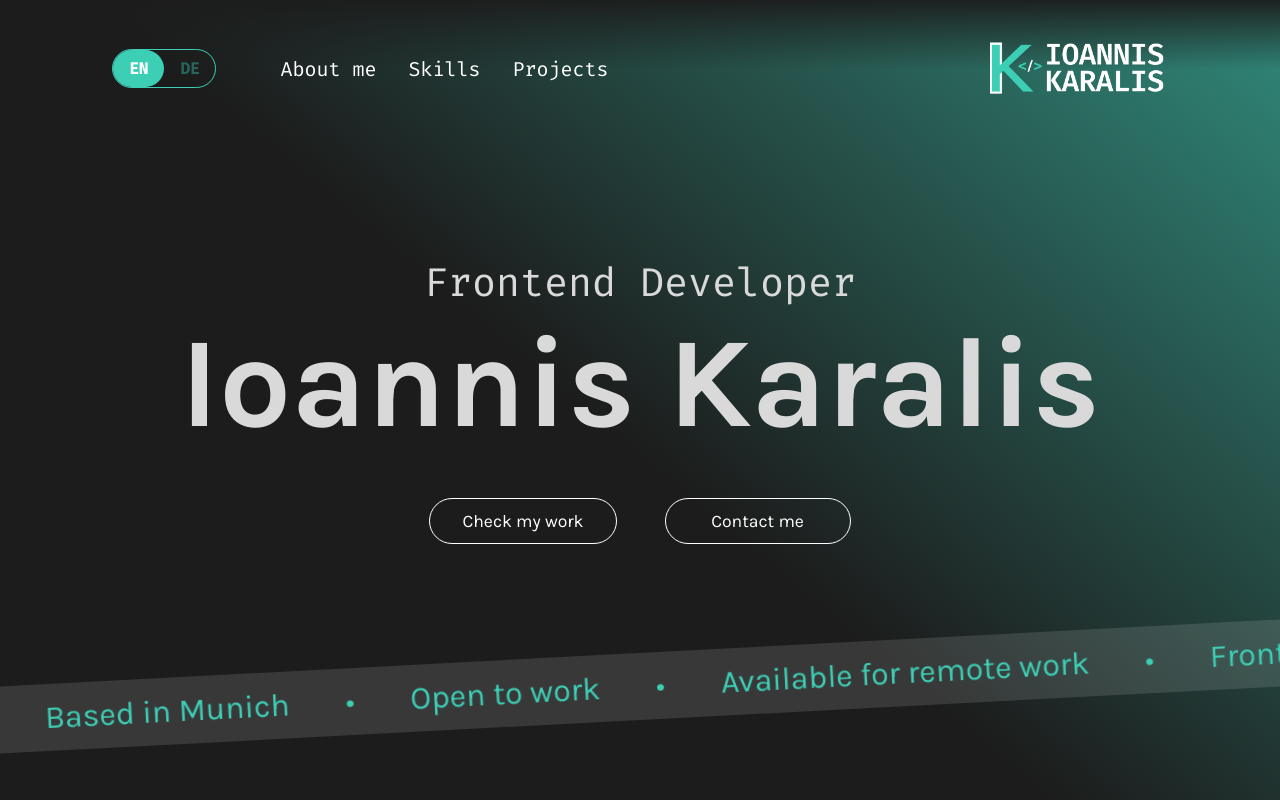
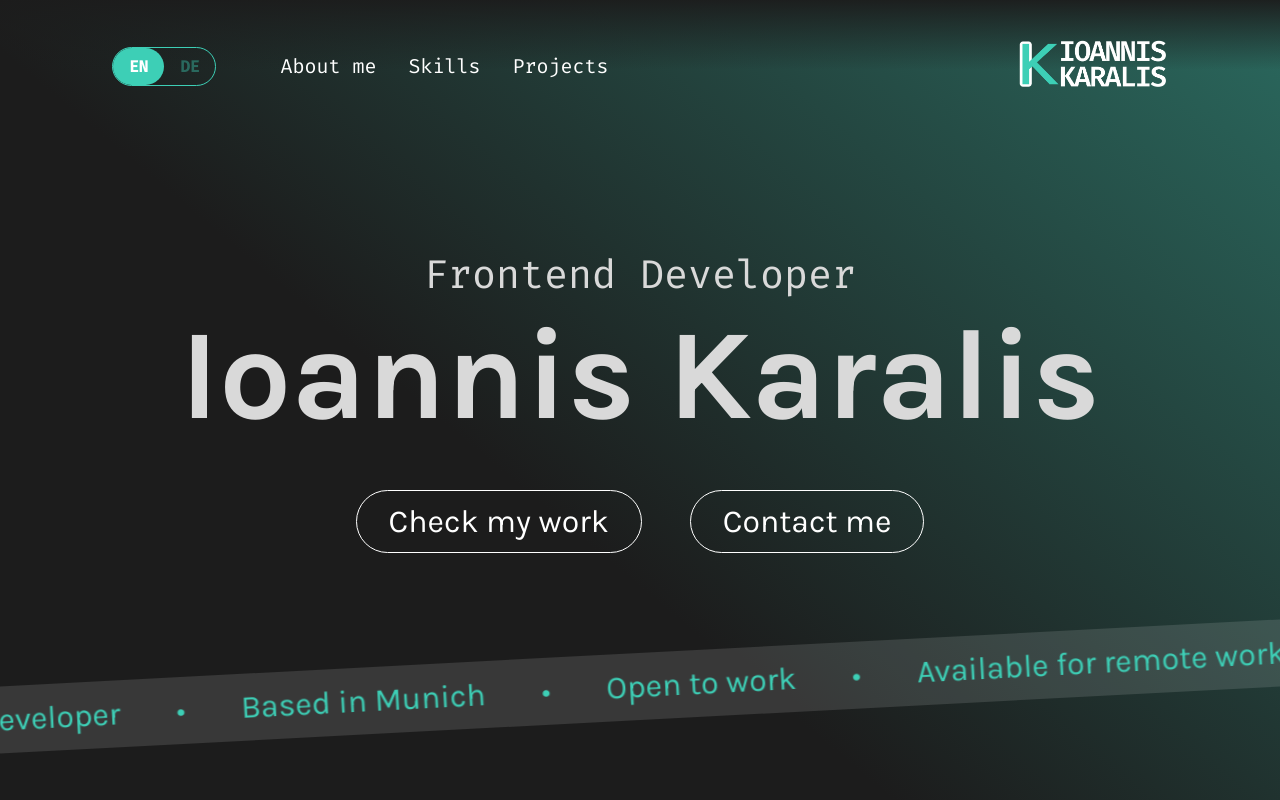
Before and after one commit to Ioannis1Karalis/portfolio, an Angular app: page / in a window 1280 px wide. Shown: the top 800 px of the page. Built offline with nearby package versions, Linux system fonts and the light colour scheme.

Commit message:
logo & font size of marquee changed

```diff
--- a/src/app/footer/footer.component.html
+++ b/src/app/footer/footer.component.html
@@ -1,7 +1,7 @@
 <footer class="footer-section">
   <div class="footer-content">
     <div class="left-side">
-      <img src="../../assets/img/logo.png" alt="Ioannis Logo" class="logo" />
+      <img src="../../assets/img/logo3.png" alt="Ioannis Logo" class="logo" />
       <span class="info-text">Web Developer</span>
       <span class="info-text">Munich Germany</span>
     </div>
--- a/src/app/hero-section/hero-section.component.scss
+++ b/src/app/hero-section/hero-section.component.scss
@@ -1,7 +1,7 @@
 .hero {
     width: 100%;
     height: 100vh;
-    background: linear-gradient(220deg, #3DCFB6 -34%, #1C1C1C 53%);
+    background: linear-gradient(220deg, #3DCFB6 -80%, #1C1C1C 60%);
     position: relative;
     overflow: hidden;
     min-height: 100vh;
@@ -78,7 +78,7 @@
   border-radius: 50px;
   color: #ffffff;
   font-family: var(--font-karla);
-  font-size: 1.1rem;
+  font-size: 32px;
   cursor: pointer;
   overflow: hidden;
   display: inline-flex;
@@ -121,7 +121,7 @@
 .ticker-track {
   display: flex;
   width: max-content;
-  animation: seamlessTicker 30s linear infinite;
+  animation: seamlessTicker 40s linear infinite;
 }
 
 .ticker-content {
--- a/src/app/navbar/navbar.component.html
+++ b/src/app/navbar/navbar.component.html
@@ -24,6 +24,6 @@
   </div>
 
   <div class="nav-right">
-    <img src="../../assets/img/logo.png" alt="Ioannis Logo" class="logo" />
+    <img src="../../assets/img/logo3.png" alt="Ioannis Logo" class="logo" />
   </div>
 </nav>
--- a/src/app/navbar/navbar.component.scss
+++ b/src/app/navbar/navbar.component.scss
@@ -91,6 +91,6 @@
 
 .nav-right {
   .logo {
-    width: 180px;
+    width: 150px;
   }
 }
```
Also changed, not shown: src/assets/img/logo2.png (added), src/assets/img/logo3.png (added).
